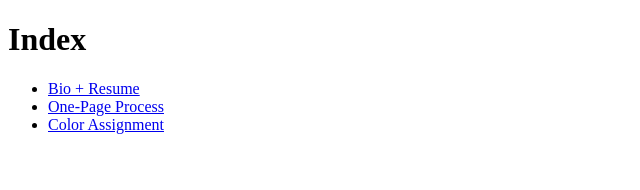
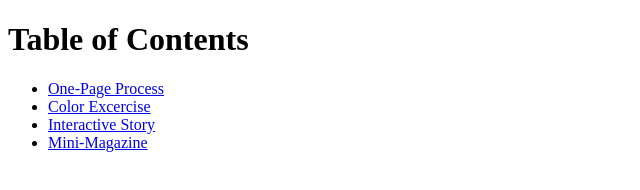
Before and after one commit to npmcdn-to-unpkg-bot/laradominguez.github.io, a plain HTML site: page index.html in a window 1280 px wide. Shown: the whole page, without its empty margins (0-640 px from the left). Drawn offline with Linux system fonts and the light colour scheme.

Commit message:
Update index.html

```diff
--- a/index.html
+++ b/index.html
@@ -3,20 +3,23 @@
 
     <head>
 
-    <title>Index</title>
+    <title>laradominguez.github.io</title>
 
     </head>
 
     <body>
-    <h1>Index</h1>
+
+    <h1>Table of Contents</h1>
+
+    <nav>
     <ul>
-        <li><a href="/ldominguez-bio-and-resume.html">Bio + Resume</a></li>
-        <li><a href="/how-to/making-espresso-stovetop.html">One-Page Process</a></li>
-        <li><a href="/how-to-styled/making-espresso-stovetop-styled.html">Color Assignment</a></li>
-
+        <li><a href="#">One-Page Process</a></li>
+        <li><a href="#">Color Excercise</a></li>
+        <li><a href="#">Interactive Story</a></li>
+        <li><a href="#">Mini-Magazine</a></li>
 
     </ul>
-
+        </nav>
 
 
     </body>
```
